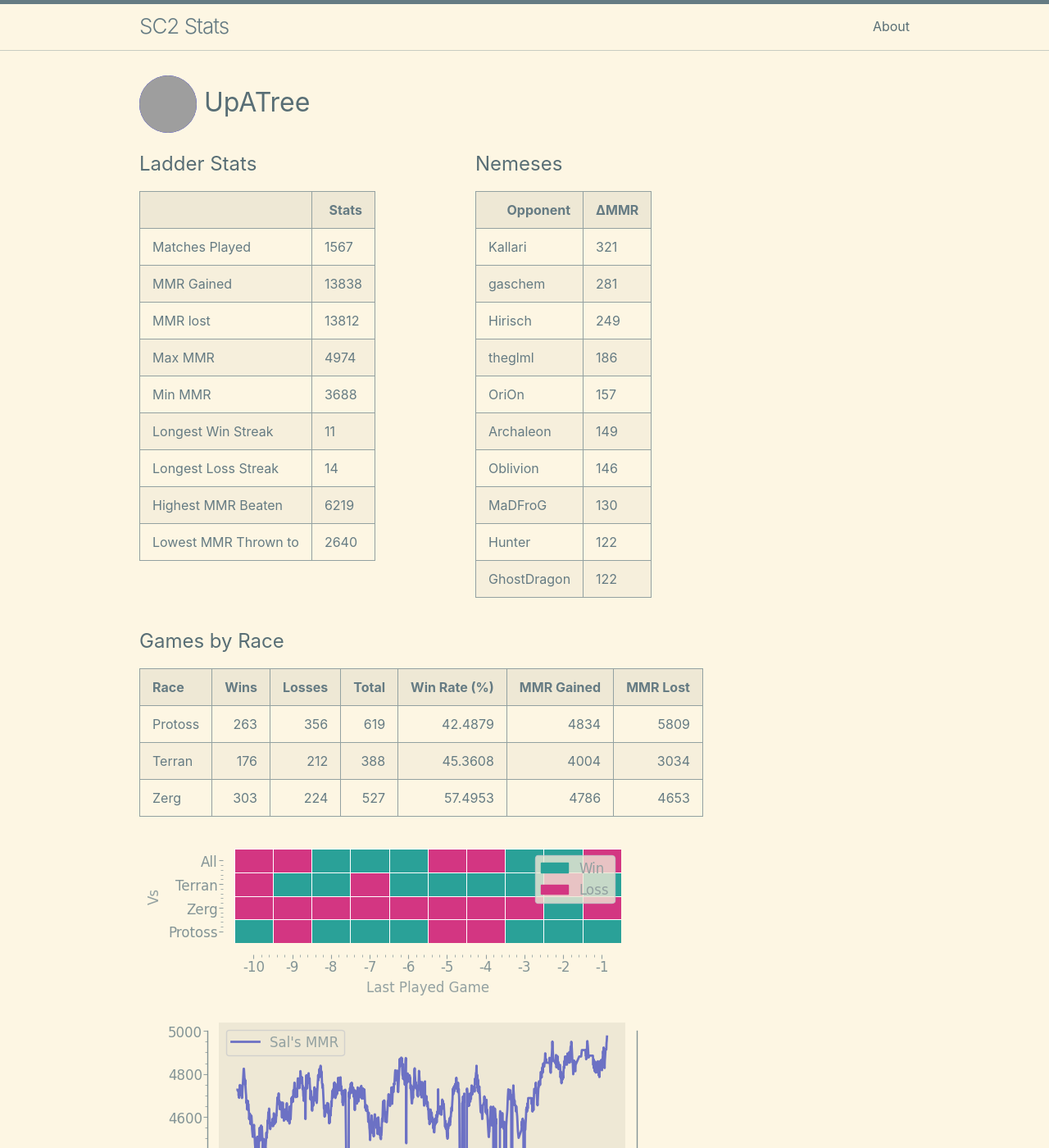
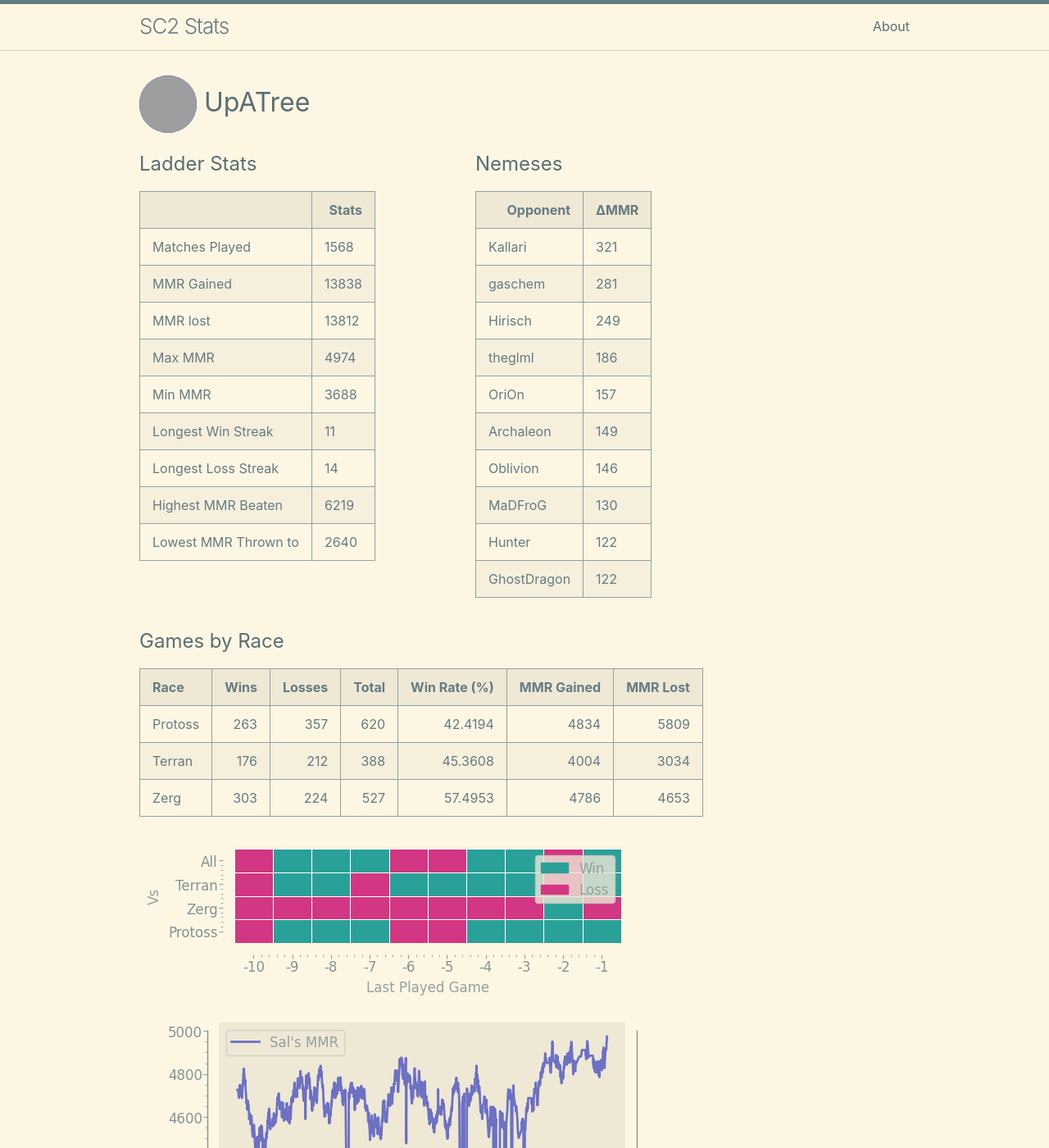
Before and after one commit to kylermurphy/UpATree, a Jekyll site: the page built from docs/index.md, in a window 1280 px wide and 1400 px high. Shown: the whole window at 82% size. Built offline with Jekyll 4.4.1, drawn with Linux system fonts in a browser that asks for light colours; grey boxes are pictures that could not be loaded.

Commit message:
running on push

```diff
--- a/docs/index.md
+++ b/docs/index.md
@@ -18,7 +18,7 @@ layout: home
   <tbody>
     <tr>
       <td>Matches Played</td>
-      <td>1567</td>
+      <td>1568</td>
     </tr>
     <tr>
       <td>MMR Gained</td>
@@ -114,7 +114,7 @@ layout: home
 
 | Race    |   Wins |   Losses |   Total |   Win Rate (%) |   MMR Gained |   MMR Lost |
 |:--------|-------:|---------:|--------:|---------------:|-------------:|-----------:|
-| Protoss |    263 |      356 |     619 |        42.4879 |         4834 |       5809 |
+| Protoss |    263 |      357 |     620 |        42.4194 |         4834 |       5809 |
 | Terran  |    176 |      212 |     388 |        45.3608 |         4004 |       3034 |
 | Zerg    |    303 |      224 |     527 |        57.4953 |         4786 |       4653 |
 
--- a/log.txt
+++ b/log.txt
@@ -709,3 +709,4 @@ Writing a log file 2025-03-28 16:52:24.
 Writing a log file 2025-03-28 17:20:29.
 Writing a log file 2025-03-28 17:47:55.
 Writing a log file 2025-03-28 18:33:46.
+Writing a log file 2025-03-28 18:52:21.
```
Also changed, not shown: docs/assets/daily.png, docs/assets/gm_hist.png, docs/assets/r_wrt.png, 1 other file.
